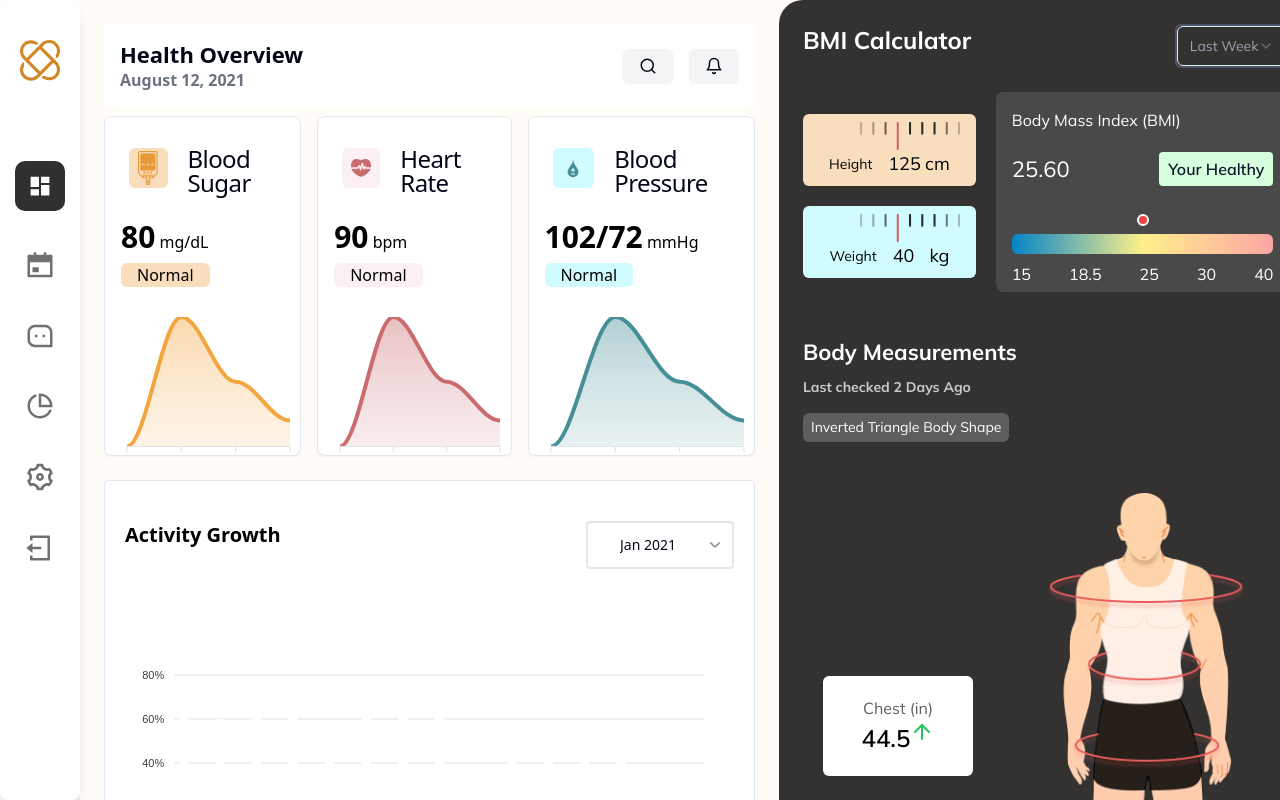
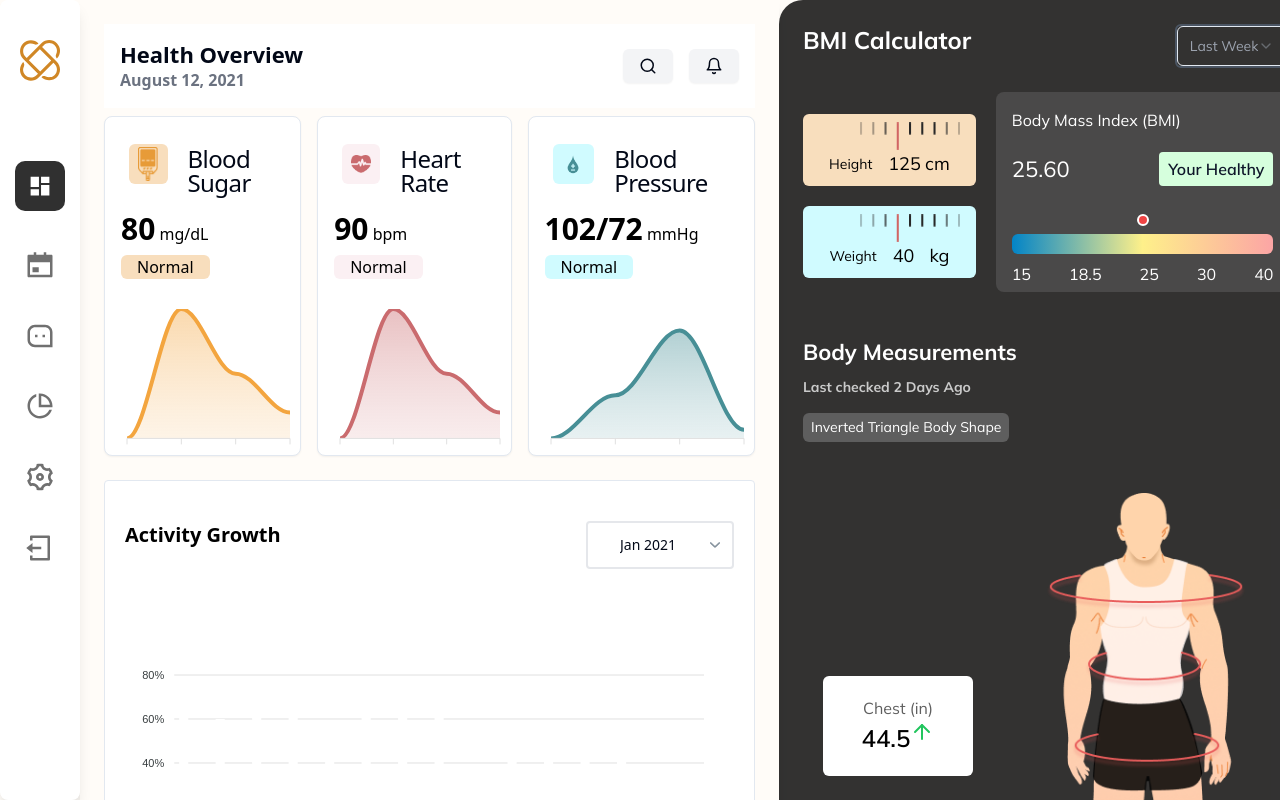
Before and after one commit to huleshjangde/healthcare-dashboard, a Next.js app: page / in a window 1280 px wide. Shown: the top 800 px of the page. Built offline with nearby package versions, Linux system fonts and the light colour scheme.

Commit message:
card design fix

```diff
--- a/components/healthoverview/HealthCard.tsx
+++ b/components/healthoverview/HealthCard.tsx
@@ -28,7 +28,7 @@ export const HealthCard = ({
             alt={title}
           />
         </div>
-        <CardTitle className="font-normal w-full">{title}</CardTitle>
+        <CardTitle className="font-normal w-full h-10">{title}</CardTitle>
       </CardHeader>
       <CardContent className="p-0">
         <p className="text-black mx-4 ">
--- a/components/healthoverview/HealthOverview.tsx
+++ b/components/healthoverview/HealthOverview.tsx
@@ -35,7 +35,12 @@ export default function HealthOverview() {
       unit: "mg/dL",
       status: "Normal",
       chartOptions: sugar,
-      series: state.series,
+      series: [
+        {
+          name: "Blood Sugar",
+          data: [10, 20, 15, 12],
+        },
+      ],
     },
     {
       bgClass: "bg-[#FBF0F3]",
@@ -45,7 +50,12 @@ export default function HealthOverview() {
       unit: "bpm",
       status: "Normal",
       chartOptions: heart,
-      series: state.series,
+      series: [
+        {
+          name: "Heart Rate",
+          data: [10, 20, 15, 12],
+        },
+      ],
     },
     {
       bgClass: "bg-[#D0FBFF]",
@@ -55,7 +65,12 @@ export default function HealthOverview() {
       unit: "mmHg",
       status: "Normal",
       chartOptions: blood,
-      series: state.series,
+      series: [
+        {
+          name: "Blood Pressure",
+          data: [10, 20, 35, 12],
+        },
+      ],
     },
   ];
 
```
